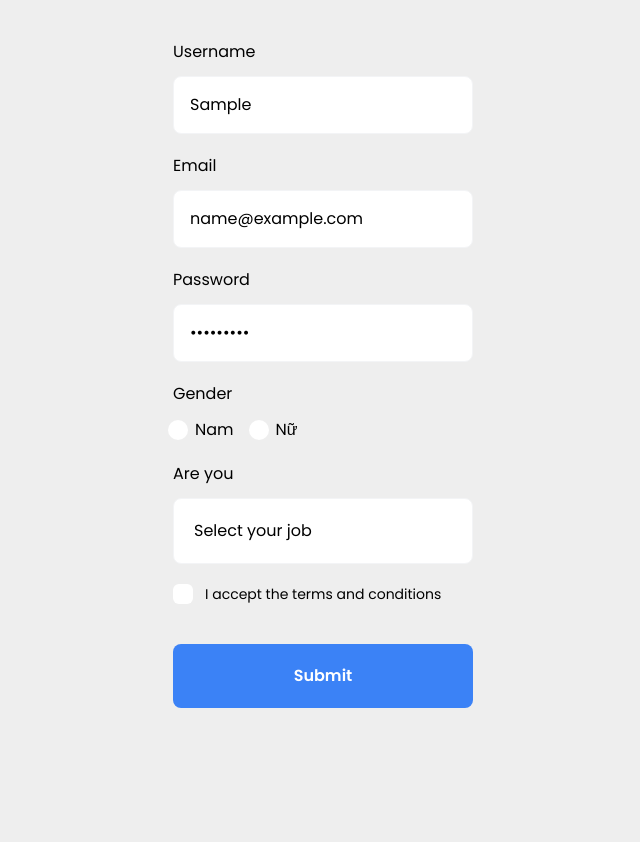
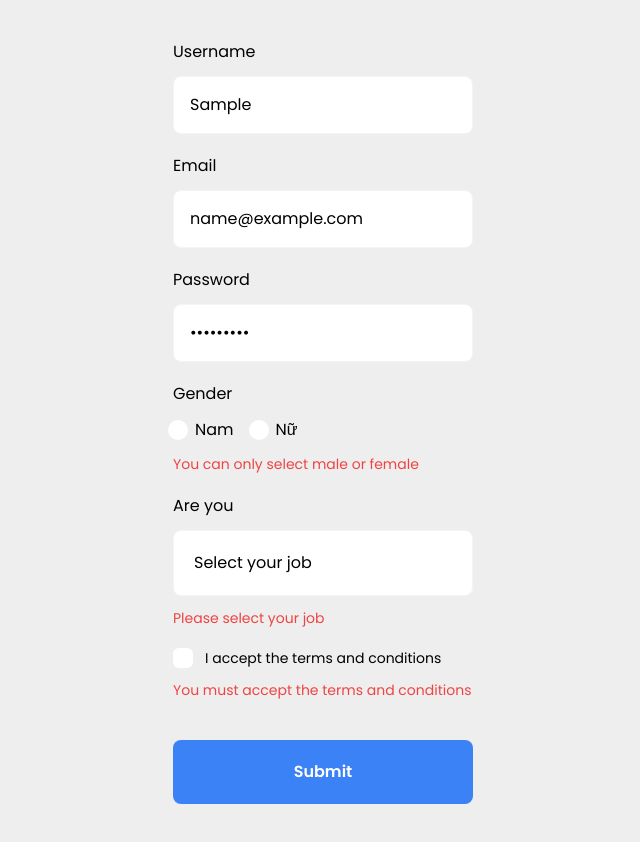
Before and after one commit to minhdanghorus/react-register-form, a React (Vite) app: page / in a window 1280 px wide. Both pictures are taken after typing "Sample", "name@example.com", "Sample123" into the empty fields and a click on the button "Submit". Shown: the whole page, without its empty margins (317-957 px from the left). Before the commit the page ends 800 px from the top, so only its background shows below. Built offline with nearby package versions, Linux system fonts and the light colour scheme.

Commit message:
b154,155: Thực hành Register Form với RHF - Validation phần 1,2

```diff
--- a/src/components/checkbox/CheckboxHook.jsx
+++ b/src/components/checkbox/CheckboxHook.jsx
@@ -5,7 +5,7 @@ const CheckboxHook = ({ control, text, ...props }) => {
   const { field } = useController({
     name: props.name,
     control,
-    defaultValue: "",
+    defaultValue: false,
   });
   return (
     <label className="cursor-pointer custom-checkbox">
--- a/src/components/form/RegisterHook.jsx
+++ b/src/components/form/RegisterHook.jsx
@@ -28,9 +28,24 @@ const dropdownData = [
 
 const schema = yup
   .object({
-    username: yup.string().required(),
-    email: yup.string().email().required(),
-    password: yup.string().required(),
+    username: yup.string().required("Please enter your username"),
+    email: yup
+      .string()
+      .email("Please enter valid email")
+      .required("Please enter your email"),
+    password: yup
+      .string()
+      .min(8, "Your password must be at least 8 characters or greater"),
+    // .matches(
+    //   /^(?=.*[a-z])(?=.*[A-Z])(?=.*\d)(?=.*[@$!%*?&])[A-Za-z\d@$!%*?&]{8,}$/,
+    //   {
+    //     message:
+    //       "Your password must have at least 1 uppercase, 1 lowercase, 1 special character",
+    //   }
+    // ).required("Please enter your password"),
+    gender: yup.string().required("Please select your gender").oneOf(['male', 'female'], "You can only select male or female"),
+    job: yup.string().required("Please select your job").oneOf(['teacher', 'student', 'doctor'], "You can only select teacher, student or doctor"),
+    term: yup.boolean().required("Please accept the terms and conditions").oneOf([true], "You must accept the terms and conditions")
   })
   .required();
 
@@ -43,9 +58,10 @@ const RegisterHook = () => {
   } = useForm({
     resolver: yupResolver(schema),
   });
+  console.log(errors);
 
   const onSubmitHandler = (values) => {
-    console.log(values);
+    console.log("values: ", values);
   };
   return (
     <form
@@ -93,7 +109,7 @@ const RegisterHook = () => {
           control={control}
           type="password"
         ></InputHook>
-        {errors.email && (
+        {errors.password && (
           <p className=" text-red-500 text-sm">{errors.password.message}</p>
         )}
       </div>
@@ -113,6 +129,9 @@ const RegisterHook = () => {
             <span>Nữ</span>
           </div>
         </div>
+        {errors.gender && (
+          <p className=" text-red-500 text-sm">{errors.gender.message}</p>
+        )}
       </div>
       <div className="flex flex-col gap-3 mb-5">
         <label>Are you</label>
@@ -121,8 +140,9 @@ const RegisterHook = () => {
           setValue={setValue}
           name="job"
           data={dropdownData}
-        //   dropdownLabel="Select your job"
+          //   dropdownLabel="Select your job"
         ></DropdownHook>
+        {<p className=" text-red-500 text-sm">{errors?.job?.message}</p>}
       </div>
       <div className="flex flex-col gap-3 mb-5">
         <CheckboxHook
@@ -130,6 +150,7 @@ const RegisterHook = () => {
           text="I accept the terms and conditions"
           name="term"
         ></CheckboxHook>
+        {<p className=" text-red-500 text-sm">{errors?.term?.message}</p>}
       </div>
       <button className="w-full p-5 bg-blue-500 text-white rounded-lg mt-5 font-semibold">
         Submit
```
Also changed, not shown: src/components/dropdown/DropdownHook.jsx (line endings or trailing spaces).
